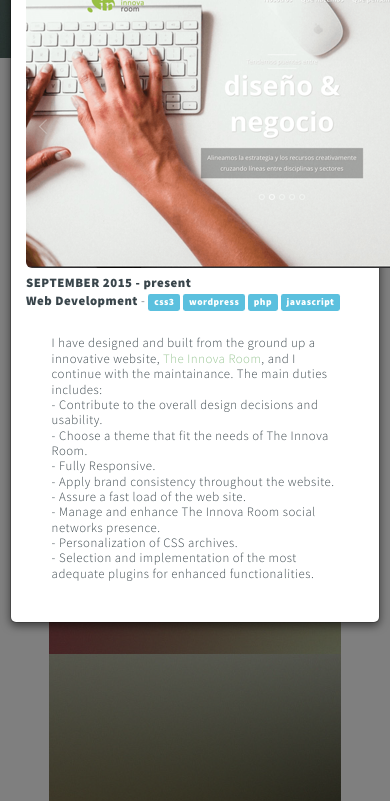
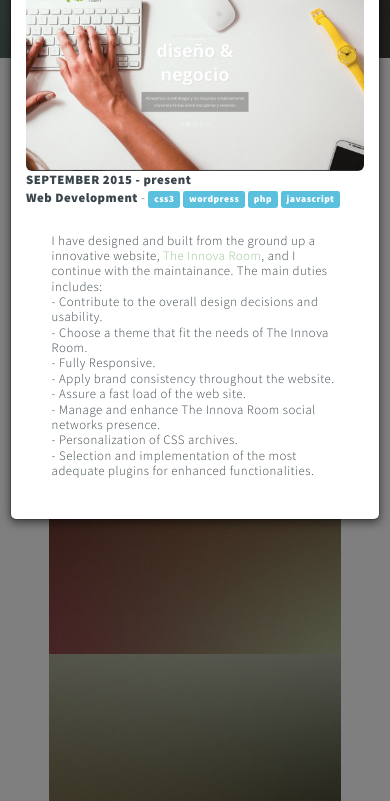
Before and after one commit to sergioescudero/sergioescudero.github.io, a plain HTML site: page index.html in a window 390 px wide. Both pictures are taken after a click on the link 195 px from the left and 1627 px from the top of the page. Shown: the part 1248-2049 px from the top of the page. Drawn offline with nearby package versions, Linux system fonts and the light colour scheme; files that its build step writes are made by us from their sources; files whose address does not match are found by name.

Commit message:
image responsive

```diff
--- a/index.html
+++ b/index.html
@@ -122,7 +122,7 @@
 				  <div class="modal-dialog modal-lg modal-dialog ">
 				    <div class="modal-content">
 				      <div class="modal-body">
-				         <img src="images/fulls/sergioescudero-the-innova-room-full.png" alt="The InnovaRoom" class="img-rounded"/>
+				         <img src="images/fulls/sergioescudero-the-innova-room-full.png" alt="The InnovaRoom" class="img-rounded img-responsive"/>
 					     <p class="portfolioTitle">
 					       <strong>SEPTEMBER 2015 - present</strong><BR/>
 					       <strong>Web Development</strong> - <span class="label label-info">css3</span>&nbsp;<span class="label label-info">wordpress</span>&nbsp;<span class="label label-info">php</span>&nbsp;<span class="label label-info">javascript</span>
```
